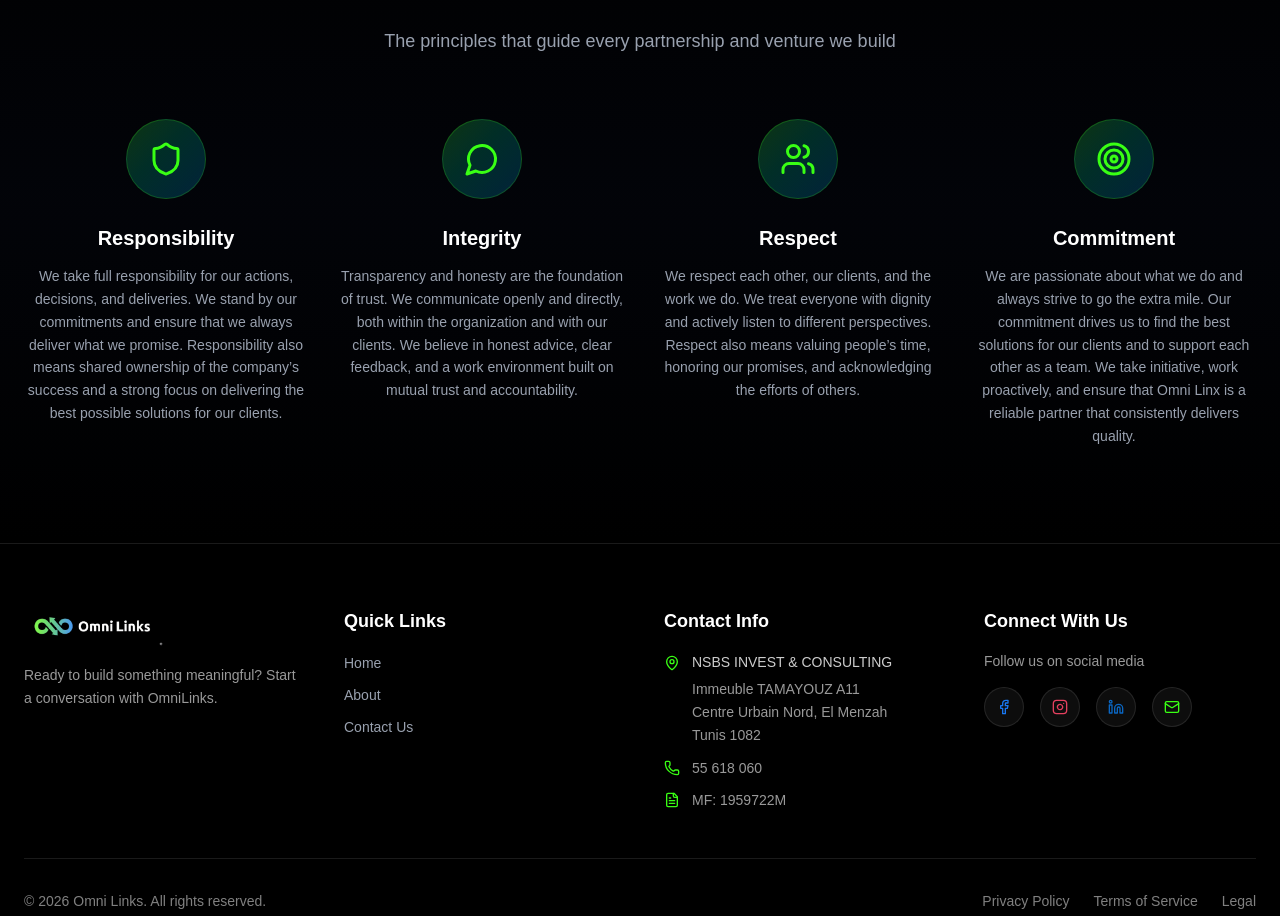
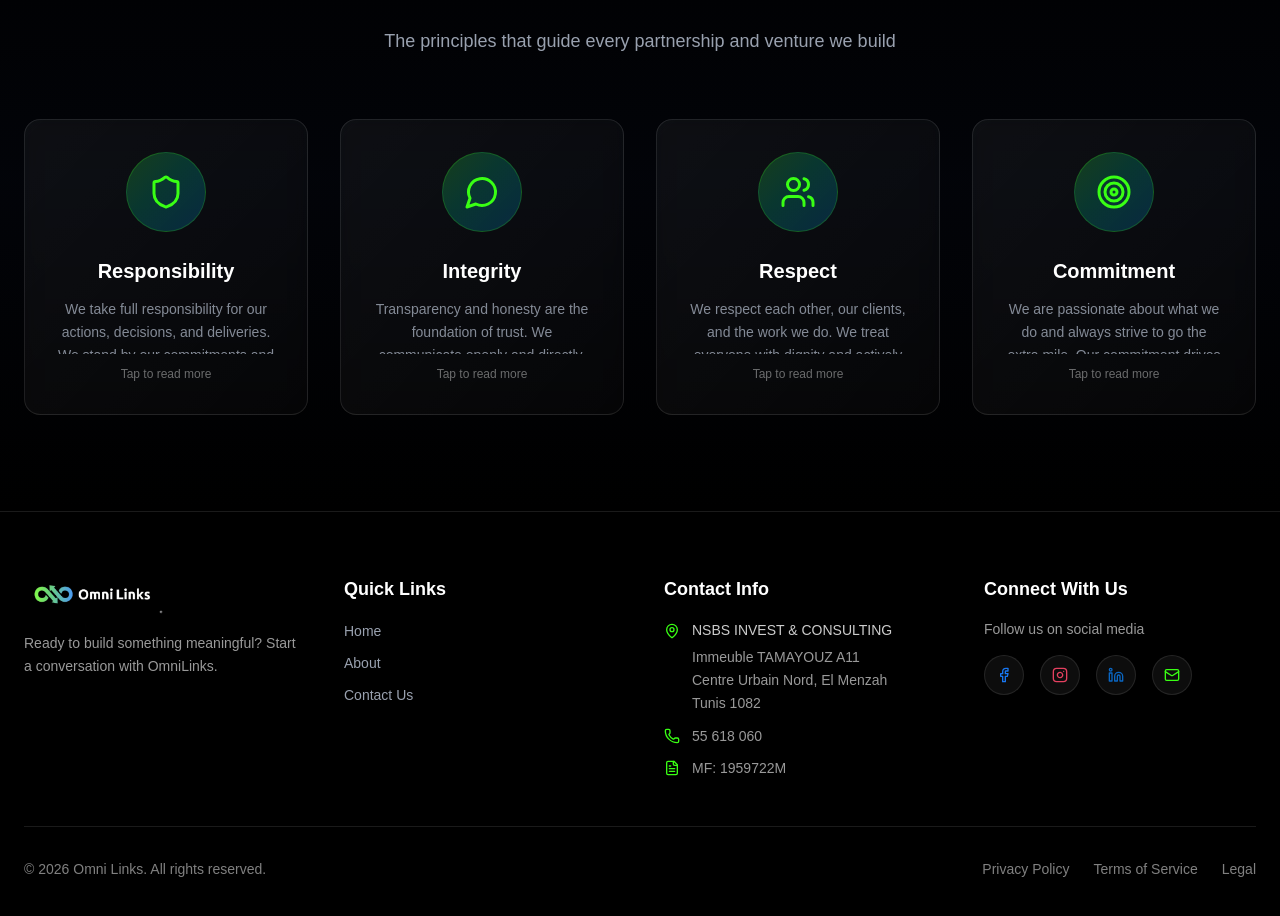
Before and after one commit to mohamed1312131/omniLinksFront, a React (Vite) app: page / in a window 1280 px wide. Shown: the part 1537-2453 px from the top of the page. Built offline with nearby package versions, Linux system fonts and the light colour scheme; no server answers.

Commit message:
some ui updates

```diff
--- a/src/app/components/Values.tsx
+++ b/src/app/components/Values.tsx
@@ -1,5 +1,6 @@
 import { motion } from 'motion/react';
 import { Shield, MessageCircle, Users, Target } from 'lucide-react';
+import { useState } from 'react';
 import { useTranslation } from 'react-i18next';
 
 const values = [
@@ -11,6 +12,7 @@ const values = [
 
 export function Values() {
   const { t } = useTranslation();
+  const [expandedIndex, setExpandedIndex] = useState<number | null>(null);
 
   return (
     <section id="what-we-do" className="relative py-24 px-6 bg-gradient-to-b from-transparent via-blue-950/10 to-transparent">
@@ -39,12 +41,24 @@ export function Values() {
           {values.map((value, index) => (
             <motion.div
               key={value.key}
-              className="text-center"
+              className="relative text-center rounded-2xl border border-white/10 bg-gradient-to-br from-white/5 to-white/[0.02] backdrop-blur-sm overflow-hidden hover:border-[#39FF14]/40 hover:shadow-[0_0_30px_rgba(57,255,20,0.15)] transition-all duration-300"
               initial={{ opacity: 0, y: 30 }}
               whileInView={{ opacity: 1, y: 0 }}
               viewport={{ once: true }}
               transition={{ duration: 0.6, delay: index * 0.1 }}
+              whileHover={{ y: -8 }}
+              onMouseEnter={() => setExpandedIndex(index)}
+              onMouseLeave={() => setExpandedIndex((current) => (current === index ? null : current))}
+              onClick={() =>
+                setExpandedIndex((current) => {
+                  if (current === index) return null;
+                  return index;
+                })
+              }
             >
+              <div className="absolute inset-0 bg-gradient-to-br from-[#39FF14]/0 to-[#1E9BFF]/0 hover:from-[#39FF14]/5 hover:to-[#1E9BFF]/5 transition-all duration-300" />
+
+              <div className="relative z-10 p-8">
               {/* Icon Container */}
               <motion.div
                 className="mb-6 mx-auto w-20 h-20 rounded-full bg-gradient-to-br from-[#39FF14]/20 to-[#1E9BFF]/20 border border-[#39FF14]/20 flex items-center justify-center"
@@ -63,9 +77,24 @@ export function Values() {
                 </h3>
 
                 {/* Description */}
-              <p className="text-gray-400 text-sm leading-relaxed">
+                <motion.div
+                  className="text-gray-400 text-sm leading-relaxed"
+                  initial={false}
+                  animate={expandedIndex === index ? 'open' : 'collapsed'}
+                  variants={{
+                    collapsed: { maxHeight: 56, opacity: 0.85 },
+                    open: { maxHeight: 260, opacity: 1 },
+                  }}
+                  transition={{ duration: 0.25 }}
+                  style={{ overflow: 'hidden' }}
+                >
                   {t(`values.items.${value.key}.description`)}
-              </p>
+                </motion.div>
+
+                <div className="mt-3 text-xs text-white/40 select-none">
+                  {expandedIndex === index ? t('common.tapToCollapse') : t('common.tapToReadMore')}
+                </div>
+              </div>
             </motion.div>
           ))}
         </div>
--- a/src/i18n.ts
+++ b/src/i18n.ts
@@ -39,6 +39,10 @@ const resources = {
               'We are passionate about what we do and always strive to go the extra mile. Our commitment drives us to find the best solutions for our clients and to support each other as a team. We take initiative, work proactively, and ensure that Omni Linx is a reliable partner that consistently delivers quality.',
           },
         },
+      },
+      common: {
+        tapToReadMore: 'Tap to read more',
+        tapToCollapse: 'Tap to collapse',
       },
       sections: {
         platforms: {
@@ -228,6 +232,10 @@ const resources = {
               'Nous sommes passionnés par ce que nous faisons et nous cherchons toujours à aller plus loin. Notre engagement nous pousse à trouver les meilleures solutions pour nos clients et à nous soutenir en équipe. Nous prenons des initiatives, agissons de manière proactive et faisons d’Omni Linx un partenaire fiable qui délivre une qualité constante.',
           },
         },
+      },
+      common: {
+        tapToReadMore: 'Appuyez pour en savoir plus',
+        tapToCollapse: 'Appuyez pour réduire',
       },
       sections: {
         platforms: {
@@ -420,6 +428,10 @@ const resources = {
           },
         },
       },
+      common: {
+        tapToReadMore: 'اضغط لقراءة المزيد',
+        tapToCollapse: 'اضغط للإغلاق',
+      },
       sections: {
         platforms: {
           heading: 'قدراتنا الأساسية',
```
Lines whose indentation alone changed are shown as unchanged.
